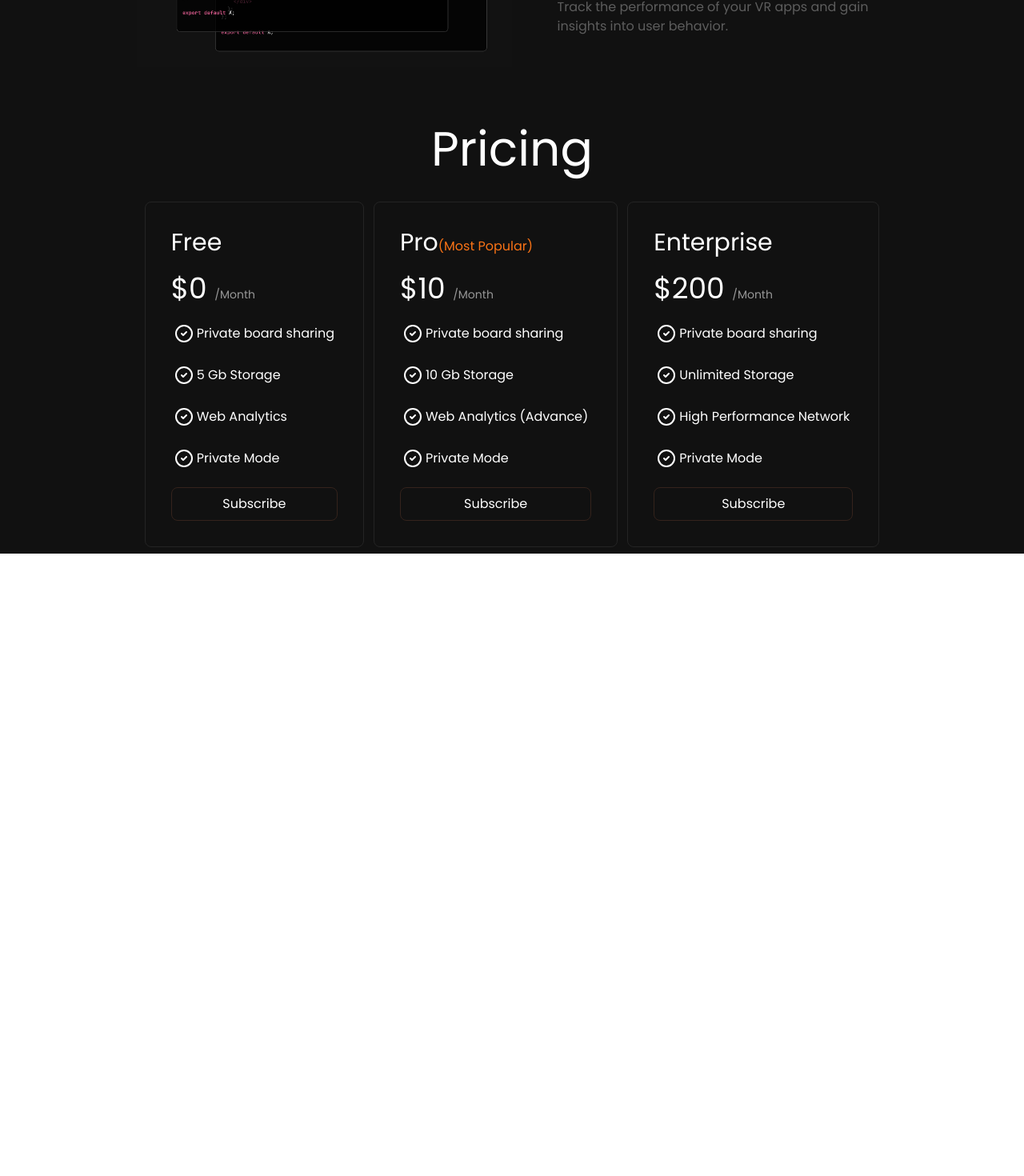
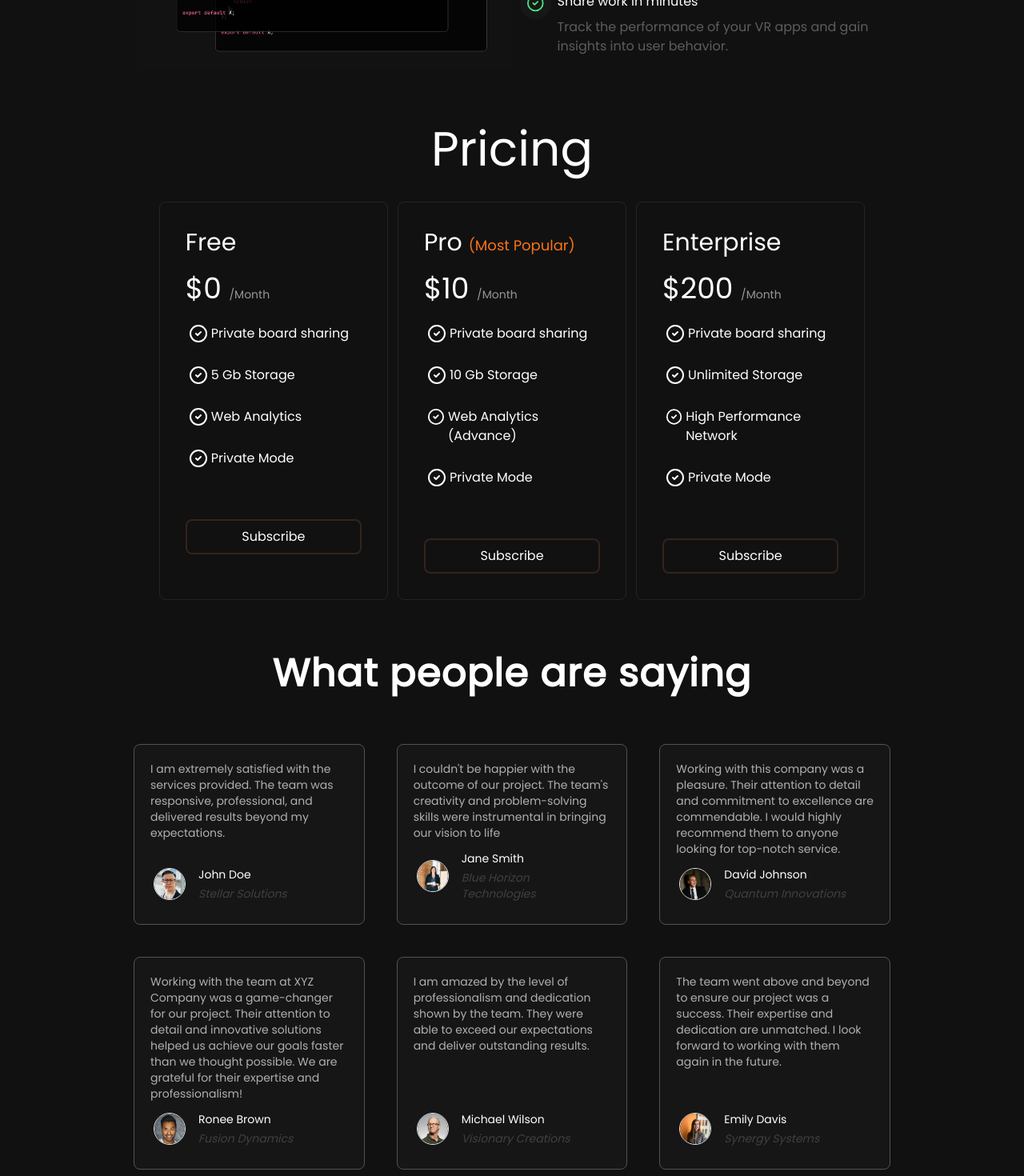
Before and after one commit to Virajb19/VirtualR, a React (Vite) app: page / in a window 1280 px wide. Shown: the part 2359-3829 px from the top of the page at 80% size. Before the commit the page ends 3051 px from the top, so only its background shows below. Built offline with nearby package versions, Linux system fonts and the light colour scheme.

Commit message:
Before applying scroll text in Testimonials component

```diff
--- a/package.json
+++ b/package.json
@@ -18,6 +18,7 @@
     "lucide-react": "^0.439.0",
     "react": "^18.3.1",
     "react-dom": "^18.3.1",
+    "react-responsive": "^10.0.0",
     "react-router-dom": "^6.26.1",
     "recoil": "^0.7.7",
     "tailwind-merge": "^2.5.2",
--- a/src/App.jsx
+++ b/src/App.jsx
@@ -6,6 +6,7 @@ import HeroSection from "./components/HeroSection"
 import FeatureSection from "./components/FeatureSection"
 import WorkFlow from "./components/WorkFlow"
 import Pricing from "./components/Pricing"
+import Testimonials from "./components/Testimonials"
 
 export default function App() {
 
@@ -14,7 +15,7 @@ export default function App() {
     //         el: document.querySelector('[data-scroll-container]'),
     //         smooth: true,
     //       })
-    //       return () => scroll.destroy()
+    //       return () => scroll.destroy()  FONT-THIN
     // }, [])
 
     return <main className="w-full min-h-screen bg-[#111111]">
@@ -23,5 +24,6 @@ export default function App() {
             <FeatureSection />
             <WorkFlow />
             <Pricing />
+            <Testimonials />
       </main>
 }
--- a/src/components/FeatureSection.jsx
+++ b/src/components/FeatureSection.jsx
@@ -9,7 +9,7 @@ export default function FeatureSection() {
                     return <div key={i} className='flex flex-wrap justify-start items-end flex-col p-1 gap-1 text-white'>
                          <div className='flex items-center justify-start w-full p-1 gap-7'>
                             <span className='bg-neutral-800 text-orange-600 rounded-full p-2'>{feature.icon}</span>
-                            <span className='text-lg mb:text-sm'>{feature.text}</span>
+                            <span className='text-lg mb:text-base'>{feature.text}</span>
                          </div>
                          <p className='text-[#4A4A4A] w-3/4 text-sm text-left'>{feature.description}</p>
                     </div>
--- a/src/components/Pricing.jsx
+++ b/src/components/Pricing.jsx
@@ -4,8 +4,8 @@ import { CheckCircle2 } from "lucide-react"
 export default function Pricing() {
 
     return <main className="flex flex-col items-center p-1 gap-1">
-             <span className="text-white text-6xl mb:text-4xl mt-14 mb-7">Pricing</span>
-             <div id="cards" className="flex p-1 gap-3 justify-center  w-full">
+             <span className="text-white text-6xl tb:text-5xl mb:text-4xl mt-14 mb-7">Pricing</span>
+             <div id="cards" className="flex mb:flex-wrap p-1 gap-3 tb:gap-1 justify-center w-[70%] tb:w-full mb:w-full">
                   {pricingOptions.map((option, i) => {
                     return <Card key={i} title={option.title} price={option.price} features={option.features}/>
                   })}
@@ -14,18 +14,18 @@ export default function Pricing() {
 }
 
 function Card({title, price, features}){
-    return <div className="flex flex-col p-8 gap-5 text-white rounded-lg border border-[#242424]">
-           <span className="text-3xl">
+    return <div className="flex flex-col basis-1/3 mb:grow p-8 tb:p-5 gap-5 tb:gap-3 mb:gap-2 text-white rounded-lg border border-[#242424]">
+           <span className="text-2xl lp:text-3xl flex mb:justify-center items-end gap-2">
             {title}
-            {title == 'Pro' && <span className="text-orange-500 text-base">{"("}Most Popular{")"}</span>}
+            {title == 'Pro' && <span className="text-orange-500 text-lg tb:text-base">(Most Popular)</span>}
            </span>
            <h2 className="text-4xl">{price}{" "}<span className="text-sm text-[#979797]">/Month</span></h2>
            {features.map((feature,i) => {
             return <div key={i} className="flex p-1 gap-1">
                 <CheckCircle2 />
-                <span>{feature}</span>
+                <span className="tb:text-xs">{feature}</span>
             </div>
            })}
-           <button className="hover:bg-[#5E210F] duration-100 p-2 rounded-lg border border-[#34231C]">Subscribe</button>
+           <button className="hover:bg-[#5E210F] hover:border-transparent duration-150 p-2 rounded-lg border-2 border-[#34231C] mt-10 tb:mt-7 mb:mt-5">Subscribe</button>
     </div>
 }
--- /dev/null
+++ b/src/components/Testimonials.jsx
@@ -0,0 +1,25 @@
+import { useMediaQuery } from "react-responsive"
+import { testimonials } from "../constants"
+
+export default function Testimonials() {
+
+   const isMobile = useMediaQuery({maxWidth : 640})
+
+    return <main className="flex flex-col items-center p-1 gap-1 text-white">
+            <h2 className="text-5xl tb:text-4xl mb:text-2xl tracking-wide font-semibold my-14">What people are saying</h2>
+            <div className="grid grid-cols-3 tb:grid-cols-2 mb:grid-cols-1 w-3/4 tb:w-[90%] mb:w-full p-1 gap-10">
+             {testimonials.map((testimonial, i) => {
+                return <div key={i} className="flex flex-col justify-between p-5 tb:p-4 gap-1 bg-[#161616] border border-neutral-600 rounded-lg">
+                     <p className="text-[#B0B0B0] text-sm">{testimonial.text}</p>
+                     <div className="flex items-center p-1 gap-3">
+                        <img className="rounded-full border border-gray-200" src={testimonial.image} width={40}/>
+                         <div className="flex flex-col p-1 gap-1 text-sm">
+                           <span>{testimonial.user}</span>
+                           <span className="text-neutral-700 italic">{testimonial.company}</span>
+                        </div>
+                     </div>
+                </div>
+             })}
+            </div>
+        </main>
+}
--- a/src/components/WorkFlow.jsx
+++ b/src/components/WorkFlow.jsx
@@ -7,7 +7,7 @@ export default function WorkFlow() {
              <span className="text-white text-6xl tb:text-[2.3rem] mb:text-2xl mb:tracking-wide tb:tracking-wide w-full pt-20 mb:pt-10 text-center border-t border-gray-500">Accelerate your <span className="bg-gradient-to-r from-orange-500 to-orange-900 text-transparent bg-clip-text">coding workflow</span></span>
              <div id="codeImg" className="flex mb:flex-col mb:items-center p-2 gap-1 w-3/4 tb:w-full mb:w-full">
                  <img src={codeImg} className="w-1/2 mb:w-[80%]"/>
-                <div id="checkList" className="flex flex-col grow p-1 gap-3 mt-5">
+                <div id="checkList" className="flex flex-col justify-around grow p-1 gap-3 mt-5">
                 {checklistItems.map((item,i) => {
                     return <div key={i} className="flex gap-1 text-green-400 p-0.5">
                         <CheckCircle2 className="rounded-full bg-neutral-900 p-2" width={50} height={40}/>
--- a/tailwind.config.js
+++ b/tailwind.config.js
@@ -5,7 +5,7 @@ module.exports = {
     extend: {
       screens: {
         mb: { max: "640px" },
-        tb: { min: "768px", max: "1279px" },
+        tb: { min: "767px", max: "1279px" },
         lp: { min: "1280px", max: "1919px" },
         dp: { min: "1920px" },
       },
```
Also changed, not shown: 1 other file (tests, documents, lock files or other folders).
